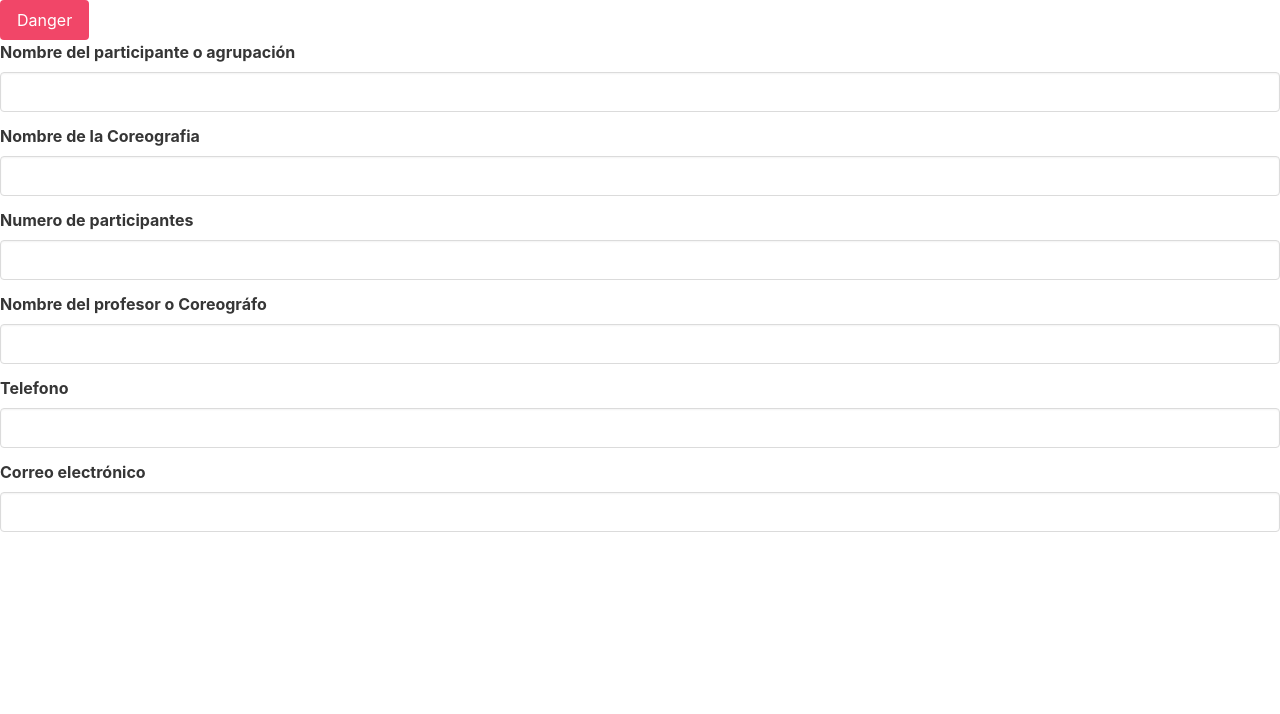
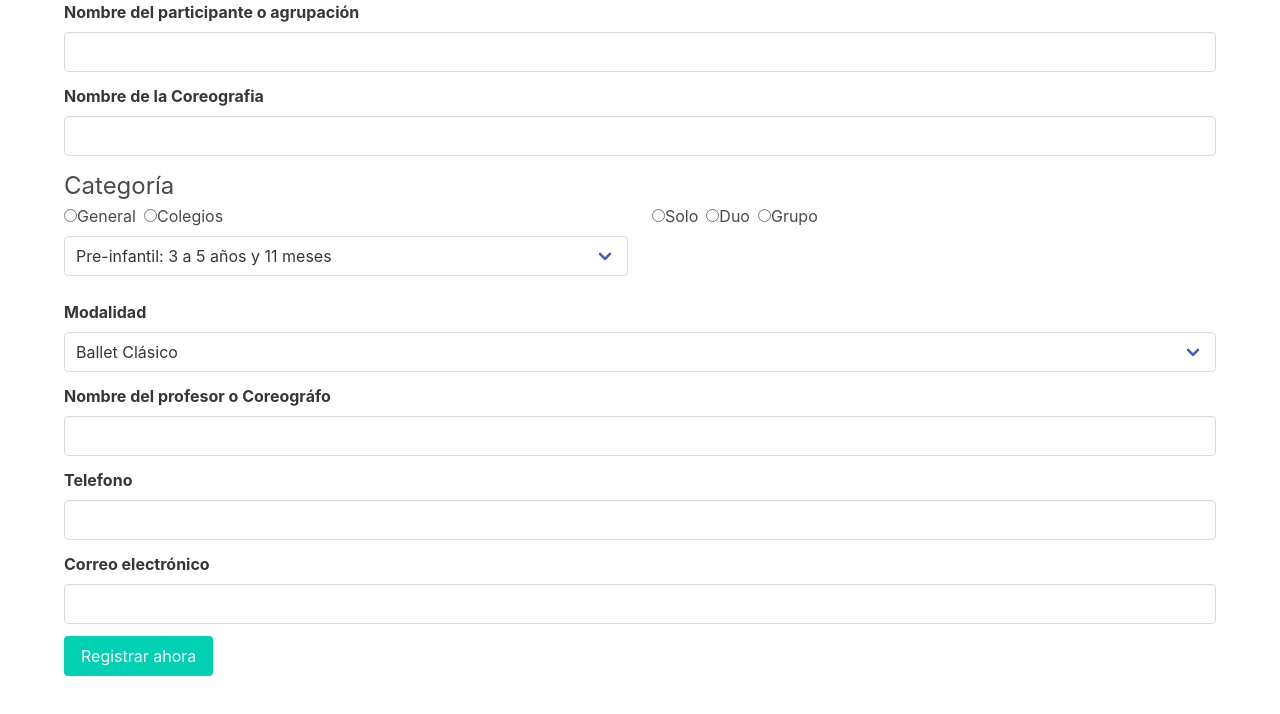
Before and after one commit to jlarteagap/danzacruz, a Next.js app: page / in a window 1280 px wide. Shown: the top 714 px of the page. Built offline with nearby package versions, Linux system fonts and the light colour scheme.

Commit message:
[FEAT] All inputs

```diff
--- a/pages/index.js
+++ b/pages/index.js
@@ -3,8 +3,7 @@ import { AddParticipant } from '../src/components/addParticipan/addParticipant'
 
 export default function Home() {
   return (
-    <main className="">
-      <button className="button is-danger">Danger</button>
+    <main className="container">
       <AddParticipant />
     </main>
   )
--- a/src/components/addParticipan/FormParticipant.js
+++ b/src/components/addParticipan/FormParticipant.js
@@ -1,5 +1,11 @@
 import React from 'react'
-import { InputField } from '../form/Fileds'
+import {
+  InputField,
+  RadioFields,
+  SelectField,
+  ButtonField
+} from '../form/Fileds'
+import { general, modalidad, category, categoryGroup } from './utils'
 export const FormParticipant = () => {
   return (
     <>
@@ -9,7 +15,29 @@ export const FormParticipant = () => {
         name="name"
       />
       <InputField label="Nombre de la Coreografia" type="text" name="name" />
-      <InputField label="Numero de participantes" type="text" name="name" />
+      <div>
+        <h3 className="is-size-4">Categoría</h3>
+      </div>
+      <div className="columns">
+        <div className="column">
+          <RadioFields options={category} name="category" />
+          <SelectField
+            label=""
+            name="categoria"
+            type="select"
+            options={general}
+          />
+        </div>
+        <div className="column">
+          <RadioFields options={categoryGroup} name="categoryGroup" />
+        </div>
+      </div>
+      <SelectField
+        label="Modalidad"
+        name="modalidad"
+        type="select"
+        options={modalidad}
+      />
       <InputField
         label="Nombre del profesor o Coreográfo"
         type="text"
@@ -17,6 +45,12 @@ export const FormParticipant = () => {
       />
       <InputField label="Telefono" type="text" name="name" />
       <InputField label="Correo electrónico" type="text" name="name" />
+
+      <ButtonField
+        type="submit"
+        addText="Registrar ahora"
+        classType="is-primary"
+      />
     </>
   )
 }
--- /dev/null
+++ b/src/components/addParticipan/utils.js
@@ -0,0 +1,49 @@
+export const modalidad = [
+  { value: 'Ballet Clásico', name: 'Ballet Clásico' },
+  { value: 'Ballet Neo-Clásico', name: 'Ballet Neo-Clásico' },
+  { value: 'Danza Moderna', name: 'Danza Moderna' },
+  { value: 'Danza Contemporánea', name: 'Danza Contemporánea' },
+  { value: 'Danzas Tropicales', name: 'Danzas Tropicales' },
+  { value: 'Modalidad Libre', name: 'Modalidad Libre' },
+  { value: 'Musical', name: 'Musical' },
+  { value: 'Jazz', name: 'Jazz' },
+  { value: 'Street Dance', name: 'Street Dance' },
+  { value: 'Folklore Departamental', name: 'Folklore Departamental' },
+  { value: 'Folklore Nacional', name: 'Folklore Nacional' },
+  { value: 'Folklore Internacional', name: 'Folklore Internacional' }
+]
+
+export const colegios = [
+  {
+    value: 'Pre-infantil: 3 a 5 años y 11 meses',
+    name: 'Pre-infantil: 3 a 5 años y 11 meses'
+  },
+  {
+    value: 'Infantil: De 6 a 11 años y 11 meses',
+    name: 'Infantil: De 6 a 11 años y 11 meses'
+  },
+  {
+    value: 'Juvenil: De 12 a 18 años',
+    name: 'Juvenil: De 12 a 18 años'
+  }
+]
+export const general = [
+  {
+    value: 'Pre-infantil: 3 a 5 años y 11 meses',
+    name: 'Pre-infantil: 3 a 5 años y 11 meses'
+  },
+  {
+    value: 'Infantil: De 6 a 11 años y 11 meses',
+    name: 'Infantil: De 6 a 11 años y 11 meses'
+  },
+  {
+    value: 'Juvenil: De 12 a 17 años y 11 meses',
+    name: 'Juvenil: De 12 a 17 años y 11 meses'
+  },
+  {
+    value: 'Adulto: De 18 años en adelante',
+    name: 'Adulto: De 18 años en adelante'
+  }
+]
+export const category = ['General', 'Colegios']
+export const categoryGroup = ['Solo', 'Duo', 'Grupo']
--- a/src/components/form/Fileds.js
+++ b/src/components/form/Fileds.js
@@ -29,8 +29,9 @@ export const SelectField = ({ label, options, ...props }) => {
 
   return (
     <div className="field">
+      <div className="control">
+        <label className="label">{label}</label>
         <div className="select is-fullwidth">
-        <label className="label">{label}</label>
           <select
             {...field}
             {...props}
@@ -44,6 +45,7 @@ export const SelectField = ({ label, options, ...props }) => {
               )
             })}
           </select>
+        </div>
       </div>
       <ErrorMessage
         component="div"
@@ -80,6 +82,27 @@ export const TextareaField = ({ label, ...props }) => {
   )
 }
 
-export const buttonField = () => {
-  return 'Button'
+export const ButtonField = ({ type, addText, classType }) => {
+  return (
+    <button type={type} className={`button ${classType}`}>
+      {addText}
+    </button>
+  )
 }
+
+export const RadioFields = ({ options, name }) => {
+  return (
+    <div class="control">
+      {options.map(option => {
+        return (
+          <>
+            <label class="radio">
+              <input type="radio" name={name} />
+              {option}
+            </label>
+          </>
+        )
+      })}
+    </div>
+  )
+}
```
Lines whose indentation alone changed are shown as unchanged.
